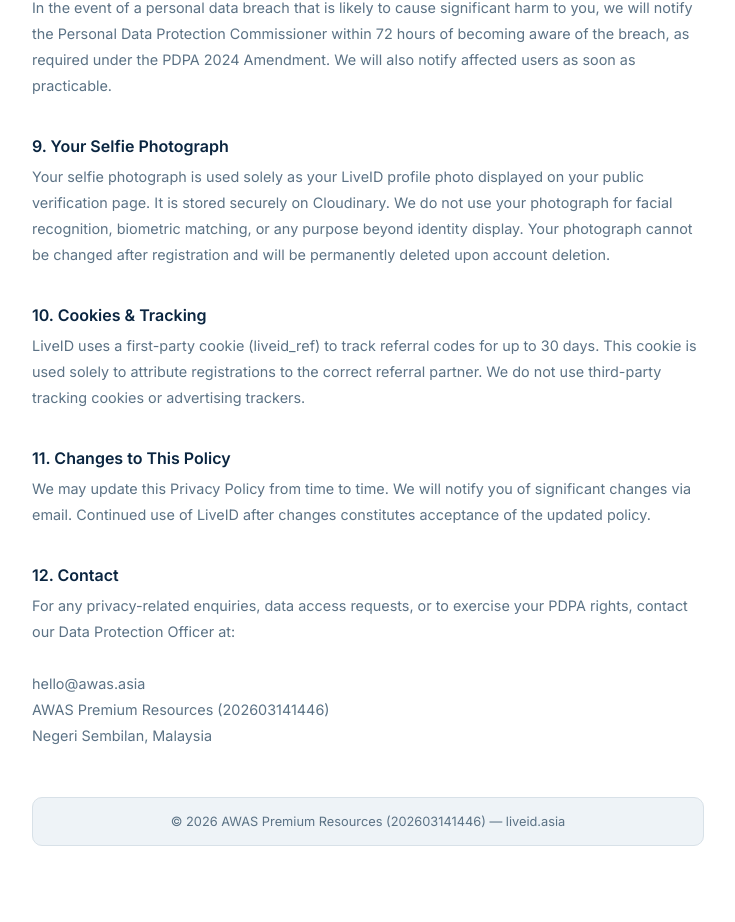
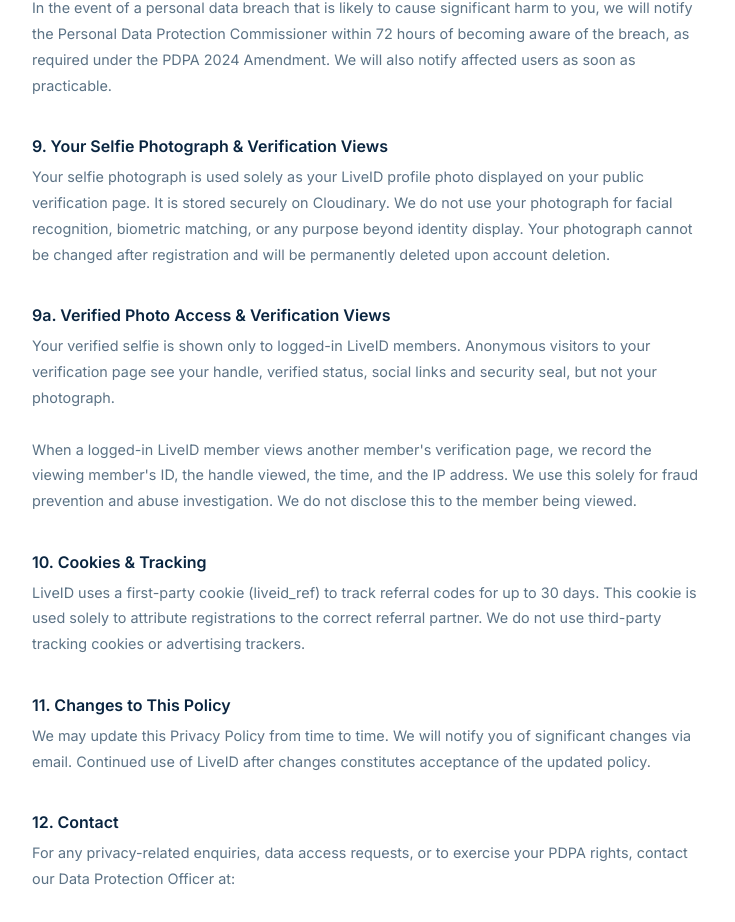
Before and after one commit to John9769/liveid-frontend, a Next.js app: page /en/privacy in a window 1280 px wide. Shown: the part 2079-3001 px from the top of the page, without its empty margins (272-1007 px from the left). Before the commit the page ends 2973 px from the top, so only its background shows below. Built offline with nearby package versions, Linux system fonts and the light colour scheme.

Commit message:
Update page.js

```diff
--- a/app/[locale]/privacy/page.js
+++ b/app/[locale]/privacy/page.js
@@ -43,8 +43,12 @@ const CONTENT = {
         body: `In the event of a personal data breach that is likely to cause significant harm to you, we will notify the Personal Data Protection Commissioner within 72 hours of becoming aware of the breach, as required under the PDPA 2024 Amendment. We will also notify affected users as soon as practicable.`,
       },
       {
-        heading: "9. Your Selfie Photograph",
+        heading: "9. Your Selfie Photograph & Verification Views",
         body: `Your selfie photograph is used solely as your LiveID profile photo displayed on your public verification page. It is stored securely on Cloudinary. We do not use your photograph for facial recognition, biometric matching, or any purpose beyond identity display. Your photograph cannot be changed after registration and will be permanently deleted upon account deletion.`,
+      },
+      {
+        heading: "9a. Verified Photo Access & Verification Views",
+        body: `Your verified selfie is shown only to logged-in LiveID members. Anonymous visitors to your verification page see your handle, verified status, social links and security seal, but not your photograph.\n\nWhen a logged-in LiveID member views another member's verification page, we record the viewing member's ID, the handle viewed, the time, and the IP address. We use this solely for fraud prevention and abuse investigation. We do not disclose this to the member being viewed.`,
       },
       {
         heading: "10. Cookies & Tracking",
@@ -97,8 +101,12 @@ const CONTENT = {
         body: `Sekiranya berlaku pelanggaran data peribadi yang berkemungkinan menyebabkan kemudaratan besar kepada anda, kami akan memberitahu Pesuruhjaya Perlindungan Data Peribadi dalam masa 72 jam selepas menyedari pelanggaran tersebut, seperti yang dikehendaki di bawah Pindaan PDPA 2024. Kami juga akan memberitahu pengguna yang terjejas secepat mungkin.`,
       },
       {
-        heading: "9. Foto Selfie Anda",
+        heading: "9. Foto Selfie Anda & Rekod Semakan",
         body: `Foto selfie anda digunakan semata-mata sebagai foto profil LiveID anda yang dipaparkan pada halaman pengesahan awam anda. Ia disimpan dengan selamat di Cloudinary. Kami tidak menggunakan foto anda untuk pengecaman muka, pemadanan biometrik, atau sebarang tujuan selain paparan identiti. Foto anda tidak boleh ditukar selepas pendaftaran dan akan dipadam secara kekal selepas pemadaman akaun.`,
+      },
+      {
+        heading: "9a. Akses Foto Sah & Rekod Semakan",
+        body: `Foto selfie sah anda hanya dipaparkan kepada ahli LiveID yang telah log masuk. Pelawat tanpa akaun hanya melihat handle, status pengesahan, pautan media sosial dan meterai keselamatan anda — tetapi bukan foto anda.\n\nApabila seorang ahli LiveID yang telah log masuk melihat halaman pengesahan ahli lain, kami merekod ID ahli yang melihat, handle yang dilihat, masa, dan alamat IP. Rekod ini digunakan semata-mata untuk pencegahan penipuan dan siasatan penyalahgunaan. Kami tidak mendedahkannya kepada ahli yang dilihat.`,
       },
       {
         heading: "10. Kuki & Penjejakan",
```
